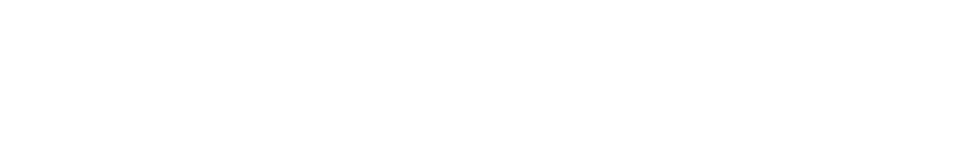
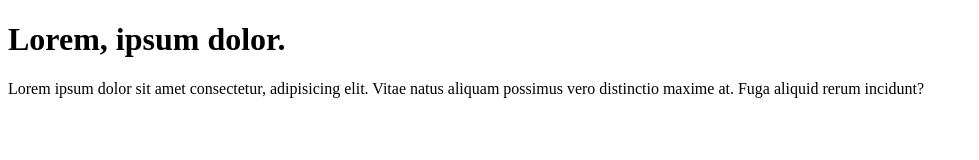
Before and after one commit to hafifhizli/izzy-git-test, a plain HTML site: page index.html in a window 1280 px wide. Shown: the whole page, without its empty margins (0-979 px from the left). Drawn offline with Linux system fonts and the light colour scheme.

Commit message:
mengubah file html

```diff
--- a/index.html
+++ b/index.html
@@ -6,5 +6,8 @@
     <meta name="viewport" content="width=device-width, initial-scale=1.0" />
     <title>Document</title>
   </head>
-  <body></body>
+  <body>
+    <h1>Lorem, ipsum dolor.</h1>
+    <p>Lorem ipsum dolor sit amet consectetur, adipisicing elit. Vitae natus aliquam possimus vero distinctio maxime at. Fuga aliquid rerum incidunt?</p>
+  </body>
 </html>
```
